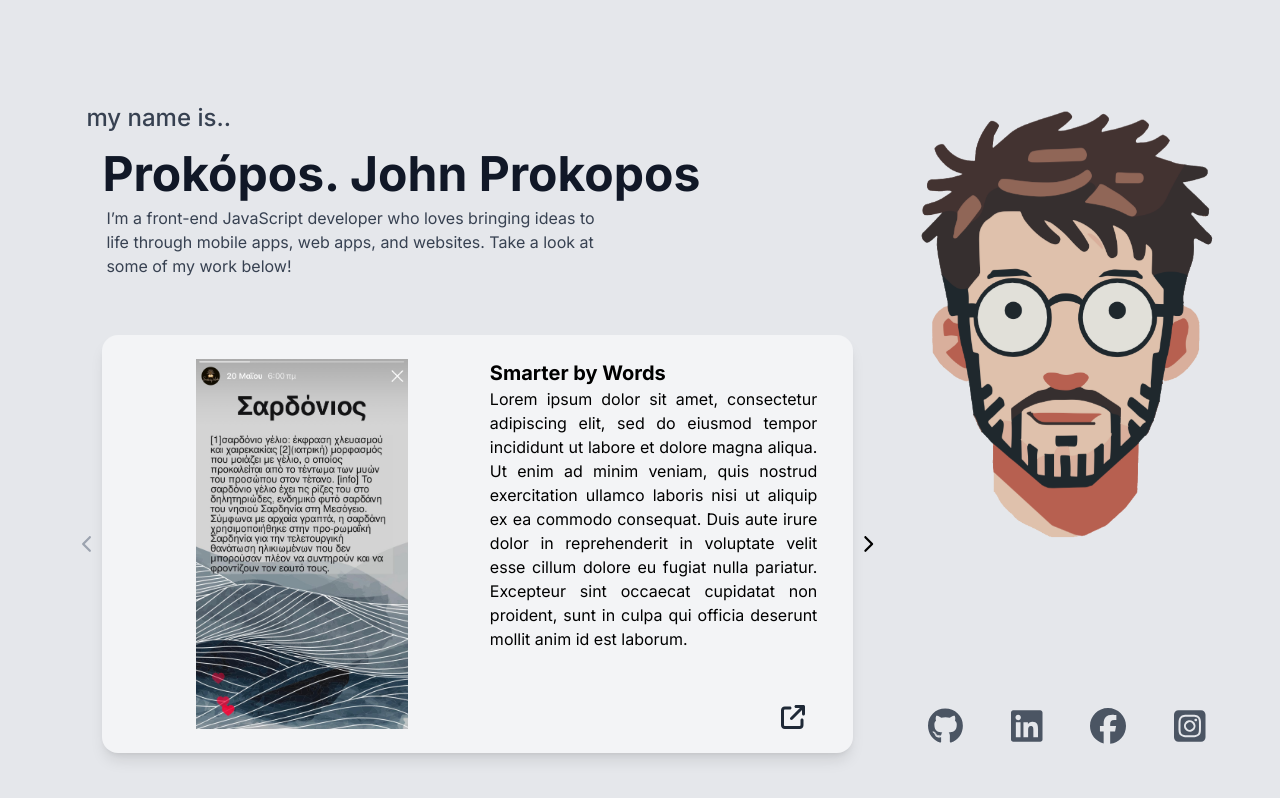
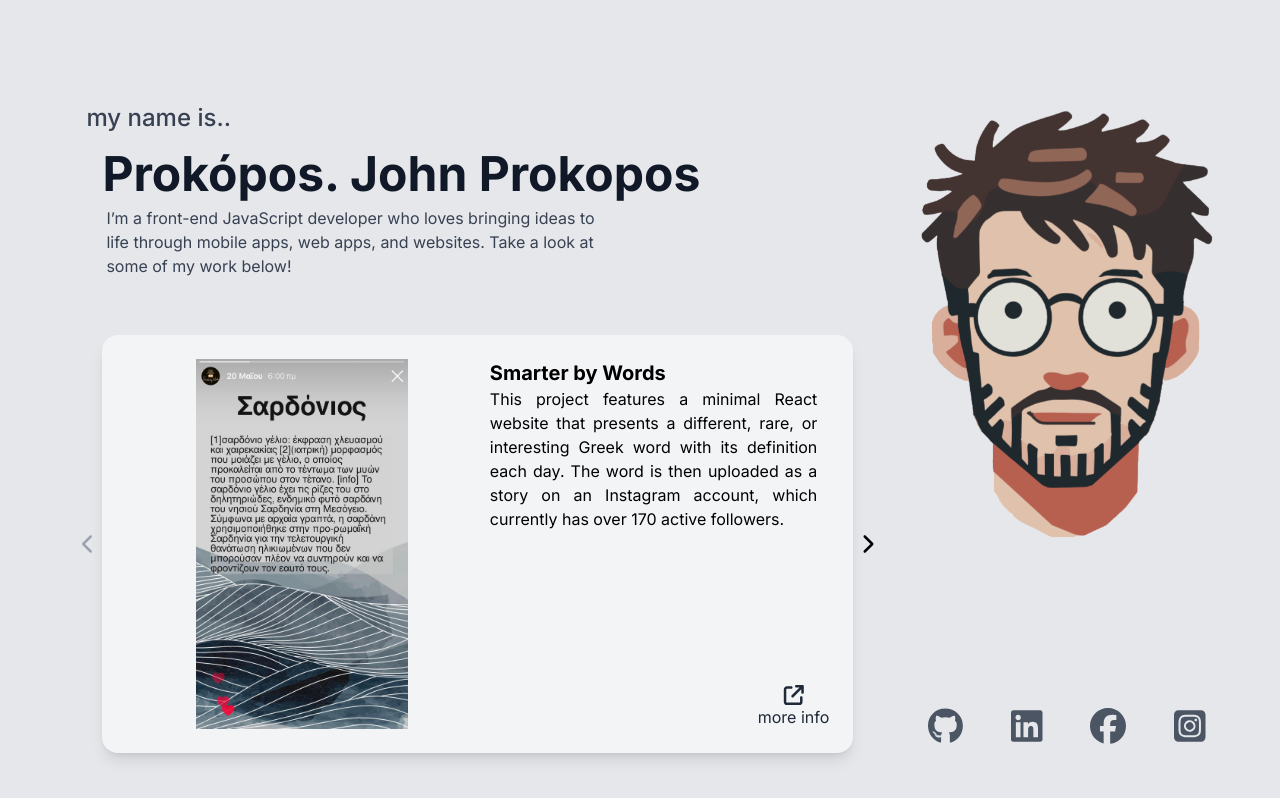
Before and after one commit to prokoposgiannis/porfolio-website, a Next.js app: page / in a window 1280 px wide. Built offline with nearby package versions, Linux system fonts and the light colour scheme.

Commit message:
animations and minor fixes

```diff
--- a/src/app/components/MainBody.js
+++ b/src/app/components/MainBody.js
@@ -16,16 +16,25 @@ import {
 
 export default function MainBody() {
   const [currentProject, setCurrentProject] = useState(0);
+  const [transitioning, setTransitioning] = useState(false);
 
   const handlePreviousClick = () => {
     if (currentProject !== 0) {
-      setCurrentProject((prev) => prev - 1);
+      setTransitioning(true);
+      setTimeout(() => {
+        setCurrentProject((prev) => prev - 1);
+        setTransitioning(false);
+      }, 100); // Match the duration of the transition
     }
   };
 
   const handleNextClick = () => {
     if (currentProject !== projects.length - 1) {
-      setCurrentProject((prev) => prev + 1);
+      setTransitioning(true);
+      setTimeout(() => {
+        setCurrentProject((prev) => prev + 1);
+        setTransitioning(false);
+      }, 100); // Match the duration of the transition
     }
   };
 
@@ -33,7 +42,7 @@ export default function MainBody() {
     {
       title: "Smarter by Words",
       description:
-        "Lorem ipsum dolor sit amet, consectetur adipiscing elit, sed do eiusmod tempor incididunt ut labore et dolore magna aliqua. Ut enim ad minim veniam, quis nostrud exercitation ullamco laboris nisi ut aliquip ex ea commodo consequat. Duis aute irure dolor in reprehenderit in voluptate velit esse cillum dolore eu fugiat nulla pariatur. Excepteur sint occaecat cupidatat non proident, sunt in culpa qui officia deserunt mollit anim id est laborum.",
+        "This project features a minimal React website that presents a different, rare, or interesting Greek word with its definition each day. The word is then uploaded as a story on an Instagram account, which currently has over 170 active followers.",
       image: "/smarter-by-words-image.jpg",
     },
     {
@@ -71,54 +80,55 @@ export default function MainBody() {
           <div className="absolute -left-5 flex h-full items-center justify-center ">
             <FontAwesomeIcon
               icon={faChevronLeft}
-              className={`text-lg ${
+              className={`user-select-none text-xl ${
                 currentProject === 0
                   ? "text-gray-400"
-                  : "hover:text-xl text-black"
+                  : "hover:text-2xl text-black"
               }`}
               onClick={handlePreviousClick}
             />
           </div>
-          <div className=" shadow-lg  bg-gray-100 rounded-2xl">
+          <div className={`shadow-lg bg-gray-100 rounded-2xl transition-opacity duration-300 ${transitioning ? "opacity-0" : "opacity-100"}`}>
             <ProjectPage project={projects[currentProject]} />
           </div>
 
           <div className="flex h-full items-center justify-center absolute -right-5 ">
             <FontAwesomeIcon
               icon={faChevronRight}
-              className={`text-lg ${
+              className={`user-select-none text-xl ${
                 currentProject === projects.length - 1
                   ? "text-gray-400"
-                  : "hover:text-xl text-black"
+                  : "hover:text-2xl text-black"
               }`}
               onClick={handleNextClick}
             />
           </div>
         </div>
       </div>
-      <div className="flex flex-col items-center w-1/3 pt-1/4.6">
+      <div className="user-select-none flex flex-col items-center w-1/3 pt-1/4.6">
         <Image
           src="/face.png"
           width={300}
           height={300}
+          className="animate-float"
           alt="Picture of the author"
         />
-        <div className="flex w-full justify-center flex-grow items-end pb-14 ">
+        <div className="user-select-none flex w-full justify-center flex-grow items-end pb-14 ">
           <FontAwesomeIcon
             icon={faGithub}
-            className="text-4xl px-6 text-gray-600 hover:text-neutral-900 hover:text-5xl"
+            className="user-select-none text-4xl px-6 text-gray-600 hover:text-neutral-900 hover:text-5xl"
           />
           <FontAwesomeIcon
             icon={faLinkedin}
-            className="text-4xl px-6 text-gray-600 hover:text-sky-600 hover:text-5xl"
+            className="user-select-none text-4xl px-6 text-gray-600 hover:text-sky-600 hover:text-5xl"
           />
           <FontAwesomeIcon
             icon={faFacebook}
-            className="text-4xl px-6 text-gray-600  hover:text-blue-600 hover:text-5xl"
+            className="user-select-none text-4xl px-6 text-gray-600  hover:text-blue-600 hover:text-5xl"
           />
           <FontAwesomeIcon
             icon={faSquareInstagram}
-            className="text-4xl px-6 text-gray-600 hover:text-pink-600 hover:text-5xl"
+            className="user-select-none text-4xl px-6 text-gray-600 hover:text-pink-600 hover:text-5xl"
           />
         </div>
       </div>
--- a/src/app/components/projects/ProjectPage.js
+++ b/src/app/components/projects/ProjectPage.js
@@ -23,10 +23,11 @@ export default function Project({ project }) {
       <div className="relative flex flex-col overflow-x-auto px-3 w-1/2">
         <h1 className="text-xl font-bold">{project.title}</h1>
         <p className="text-justify">{project.description}</p>
-        <FontAwesomeIcon
+        <div className="absolute bottom-0 right-0 flex flex-col user-select-none text-gray-800">
+          <FontAwesomeIcon
           icon={faArrowUpRightFromSquare}
-          className="absolute bottom-0 right-0 text-2xl px-6 text-gray-800 hover:text-3xl"
-        />
+          className="text-xl text-gray-800 hover:text-2xl"
+          /><p>more info</p></div>
       </div>
     </div>
   );
--- a/src/app/page.js
+++ b/src/app/page.js
@@ -1,4 +1,8 @@
 "use client";
+import "./globals.css";
+import { config } from "@fortawesome/fontawesome-svg-core";
+import "@fortawesome/fontawesome-svg-core/styles.css"; // Import the CSS
+config.autoAddCss = false; // Prevent FontAwesome from adding its own CSS
 
 import MainBody from "@/app/components/MainBody";
 
--- a/tailwind.config.js
+++ b/tailwind.config.js
@@ -19,7 +19,27 @@ module.exports = {
         "2/4.5": "55%",
         "2/3.5": "75%",
       },
+      keyframes: {
+        float: {
+          '0%, 100%': { transform: 'translateY(0)' },
+          '50%': { transform: 'translateY(-5px)' },
+        },
+      },
+      animation: {
+        float: 'float 6s ease-in-out infinite',
+      },
     },
   },
-  plugins: [],
+  plugins: [
+    function ({ addUtilities }) {
+      addUtilities({
+        '.user-select-none': {
+          '-webkit-user-select': 'none',
+          '-moz-user-select': 'none',
+          '-ms-user-select': 'none',
+          'user-select': 'none',
+        },
+      });
+    },
+  ],
 };
```
